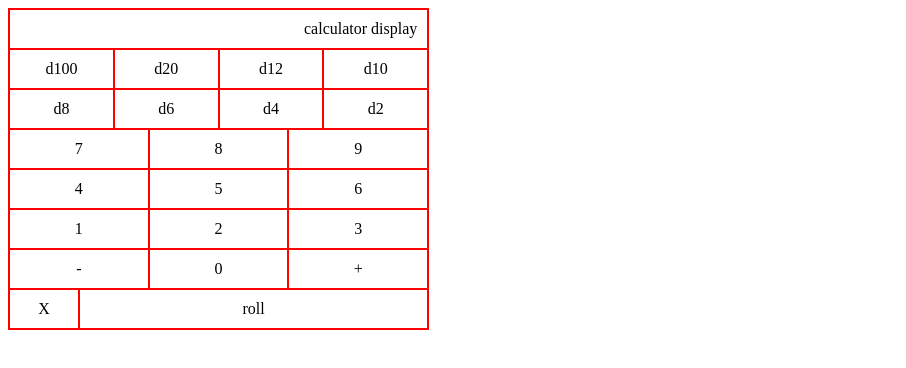
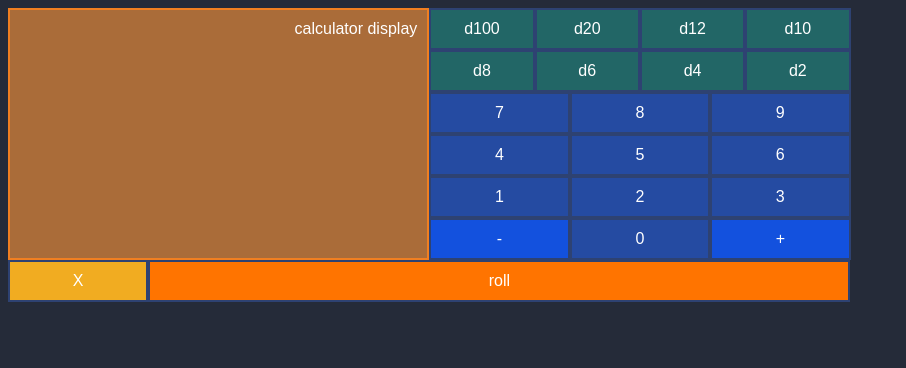
Before and after one commit to EnderSmith/EnderSmith.github.io, a plain HTML site: page diceRoll/index.html in a window 1280 px wide. Shown: the whole page, without its empty margins (0-906 px from the left). Drawn offline with Linux system fonts and the light colour scheme.

Commit message:
diceRoll: improved css

```diff
--- a/diceRoll/diceRoll.css
+++ b/diceRoll/diceRoll.css
@@ -1,8 +1,11 @@
 * {
   box-sizing: border-box;
   text-align: center;
+  font-family: arial, sans-serif;
+  color: white;
+  background-color: #252B39;
 }
-@media only screen and (max-width: 600px) {
+@media only screen and (max-width: 500px) {
   /* for mobile: */
   .col-m-1 {width: 8.33%;}
   .col-m-2 {width: 16.66%;}
@@ -17,7 +20,7 @@
   .col-m-11 {width: 91.66%;}
   .col-m-12 {width: 100%;}
 }
-@media only screen and (min-width: 600px) {
+@media only screen and (min-width: 500px) {
   /* for tablet: */
   .col-t-1 {width: 8.33%;}
   .col-t-2 {width: 16.66%;}
@@ -50,7 +53,7 @@
 [class*="col-"] {
     float: left;
     padding: 10px;
-    border: 1px solid red;
+    /*border: 1px solid red;*/
     /*min-width: 65px;*/
     overflow: hidden;
     white-space: nowrap;
@@ -71,10 +74,28 @@
 }
 .btn {
   cursor: pointer;
+  background-color: #226666;
+  border: 2px solid #2E4272;
 }
 .num {
-  cursor: pointer;
+  background-color: #254BA2;
+}
+.oper {
+  background-color: #1351DE;
 }
 .disp {
   text-align: right;
+  background-color: #AA6C39;
+  border: 2px solid #F17F21;
 }
+@media only screen and (min-width: 500px) {
+  .disp {
+    height: 252px;
+  }
+}
+#rollBtn {
+  background-color: #FF7400;
+}
+#clrBtn {
+  background-color: #F1AC21;
+}
--- a/diceRoll/index.html
+++ b/diceRoll/index.html
@@ -8,12 +8,10 @@
     <link rel="stylesheet" href="diceRoll.css">
   </head>
   <body>
-    <div id="calcHolder" class="holder col-m-12 col-t-6 col-4">
-      <div class="row">
-        <div id="calcDisp" class="disp col-m-12 col-t-12 col-12">
+  <div id="calcDisp" class="disp col-m-12 col-t-6 col-4">
           calculator display
   </div>
-      </div>
+  <div id="calcHolder" class="holder col-m-12 col-t-6 col-4">
     <div class="row">
       <div id="calcBtnPad" class="holder">
         <div class="row">
@@ -49,53 +47,54 @@
     <div class="row">
       <div id="calcNumPad" class="holder">
         <div class="row">
-            <div id="num7" class="btn col-m-4 col-t-4 col-4">
+          <div id="num7" class="btn num col-m-4 col-t-4 col-4">
             7
           </div>
-            <div id="num8" class="btn col-m-4 col-t-4 col-4">
+          <div id="num8" class="btn num col-m-4 col-t-4 col-4">
             8
           </div>
-            <div id="num9" class="btn col-m-4 col-t-4 col-4">
+          <div id="num9" class="btn num col-m-4 col-t-4 col-4">
             9
           </div>
         </div>
         <div class="row">
-            <div id="num4" class="btn col-m-4 col-t-4 col-4">
+          <div id="num4" class="btn num col-m-4 col-t-4 col-4">
             4
           </div>
-            <div id="num5" class="btn col-m-4 col-t-4 col-4">
+          <div id="num5" class="btn num col-m-4 col-t-4 col-4">
             5
           </div>
-            <div id="num6" class="btn col-m-4 col-t-4 col-4">
+          <div id="num6" class="btn num col-m-4 col-t-4 col-4">
             6
           </div>
         </div>
         <div class="row">
-            <div id="num1" class="btn col-m-4 col-t-4 col-4">
+          <div id="num1" class="btn num col-m-4 col-t-4 col-4">
             1
           </div>
-            <div id="num2" class="btn col-m-4 col-t-4 col-4">
+          <div id="num2" class="btn num col-m-4 col-t-4 col-4">
             2
           </div>
-            <div id="num3" class="btn col-m-4 col-t-4 col-4">
+          <div id="num3" class="btn num col-m-4 col-t-4 col-4">
             3
           </div>
         </div>
         <div class="row">
-            <div id="num-" class="btn col-m-4 col-t-4 col-4">
+          <div id="num-" class="btn oper col-m-4 col-t-4 col-4">
             -
           </div>
-            <div id="num0" class="btn col-m-4 col-t-4 col-4">
+          <div id="num0" class="btn num col-m-4 col-t-4 col-4">
             0
           </div>
-            <div id="num+" class="btn col-m-4 col-t-4 col-4">
+          <div id="num+" class="btn oper col-m-4 col-t-4 col-4">
             +
           </div>
         </div>
       </div>
     </div>
+  </div>
     <div class="row">
-        <div id="rollBar" class="holder">
+      <div id="rollBar" class="holder col-m-12 col-t-12 col-8">
         <div id="clrBtn" class="btn col-m-2 col-t-2 col-2">
           X
         </div>
@@ -104,6 +103,5 @@
         </div>
       </div>
     </div>
-    </div>
   </body>
 </html>
```
Lines whose indentation alone changed are shown as unchanged.
